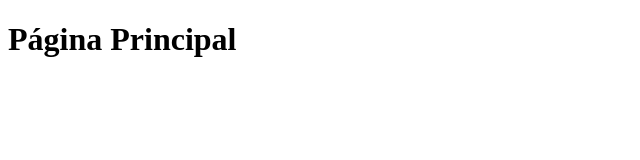
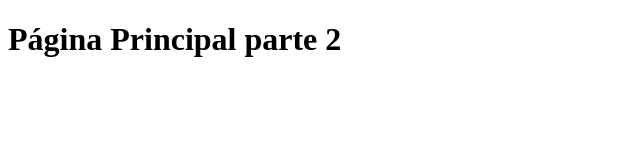
Before and after one commit to paulaolioliveiradev/fundamentos-html-css, a plain HTML site: page index.html.html in a window 1280 px wide. Shown: the whole page, without its empty margins (0-640 px from the left). Drawn offline with Linux system fonts and the light colour scheme.

Commit message:
Criando página sobre e contato e modificando o index

```diff
--- a/index.html
+++ b/index.html.html
@@ -7,6 +7,6 @@
     <title>Document</title>
 </head>
 <body>
-   <h1>Página Principal</h1>
+   <h1>Página Principal parte 2</h1>
 </body>
 </html>
```
Also changed, not shown: contato.html (deleted), contato.html.txt (added), sobre.html (deleted), sobre.html.txt (added).
